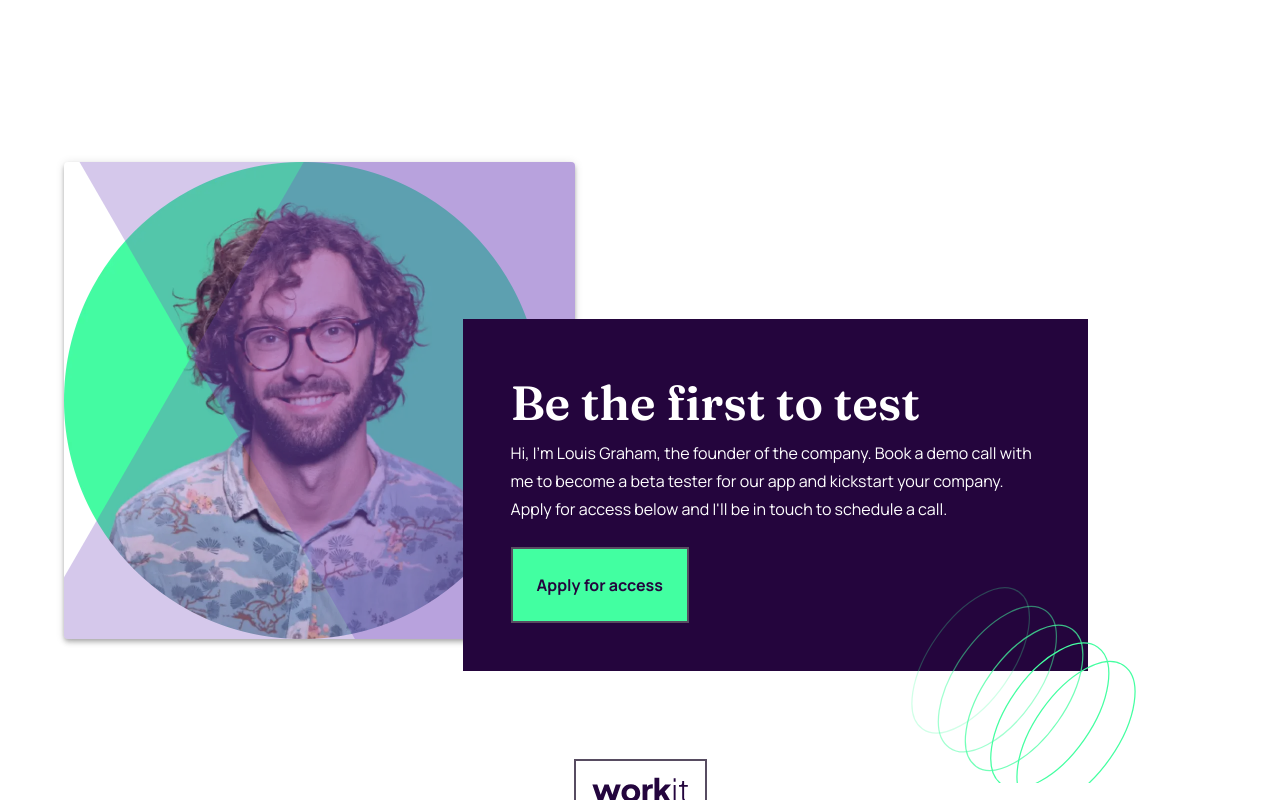
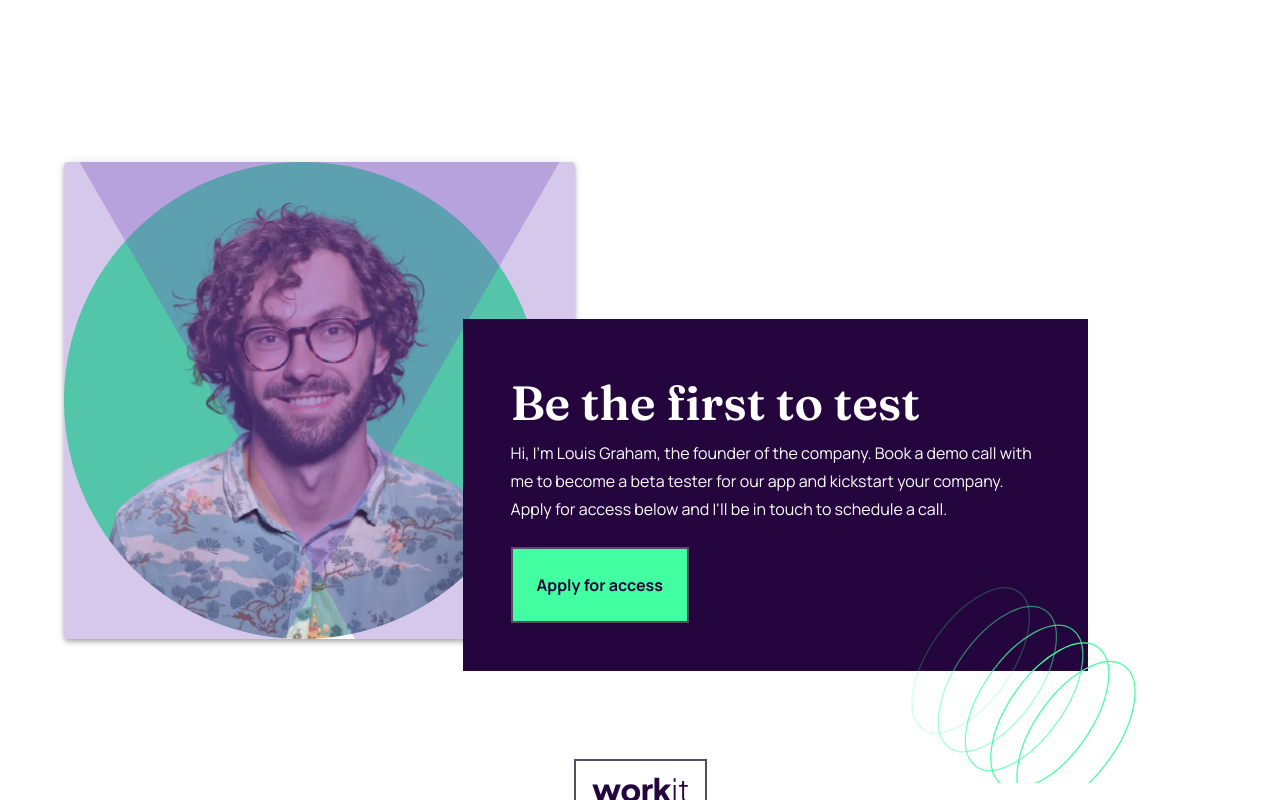
Before and after one commit to queseri/workit-landing-material-ui, a React (Vite) app: page / in a window 1280 px wide. In both pictures the pointer is over the element 319 px from the left and 1769 px from the top of the page. Shown: the part 1369-2169 px from the top of the page. Built offline with nearby package versions, Linux system fonts and the light colour scheme.

Commit message:
cover image on animation

```diff
--- a/src/index.css
+++ b/src/index.css
@@ -138,7 +138,7 @@ a:focus {
     height: 100%;
     background: #764abc;
     opacity: 0.3;
-    transform: skew(-30deg) translateX(85%);
+    transform: skew(-30deg) translateX(-85%);
     transition: all 0.6s ease;
     z-index: -1;
 }
@@ -147,7 +147,7 @@ a:focus {
     z-index: 0;
 }
 .card:hover::after {
-    transform: skew(-30deg) translateX(20%);
+    transform: skew(-30deg) translateX(-30%);
     z-index: 0;
 }
 
```
